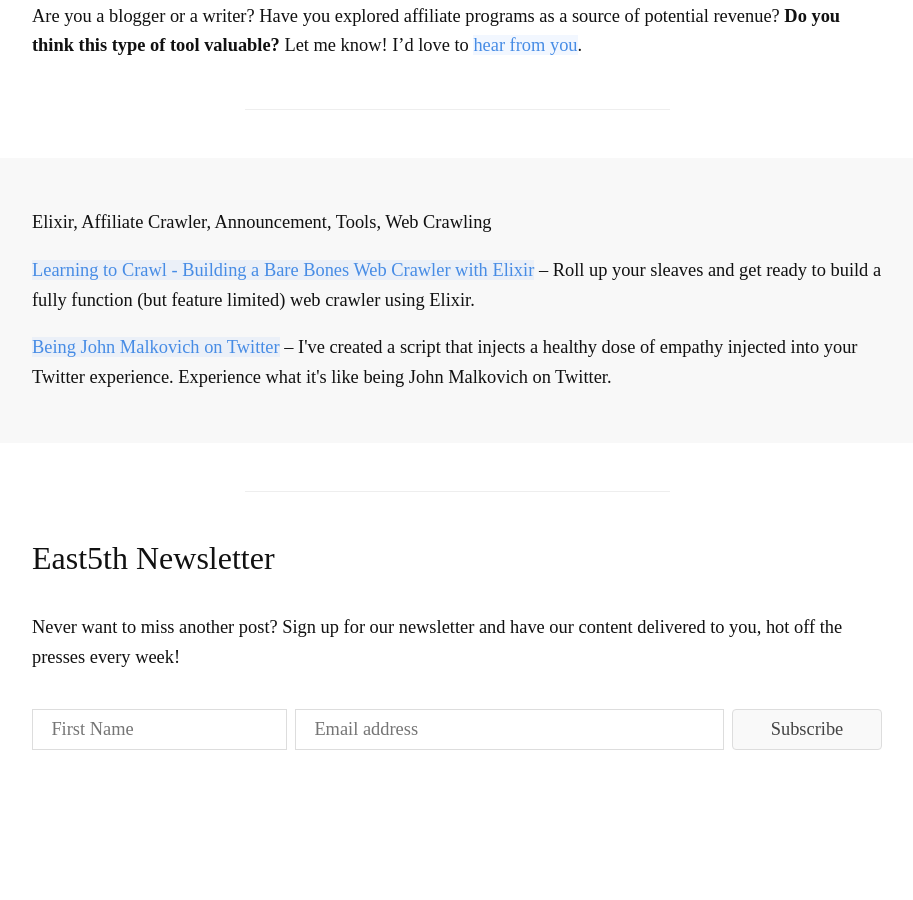
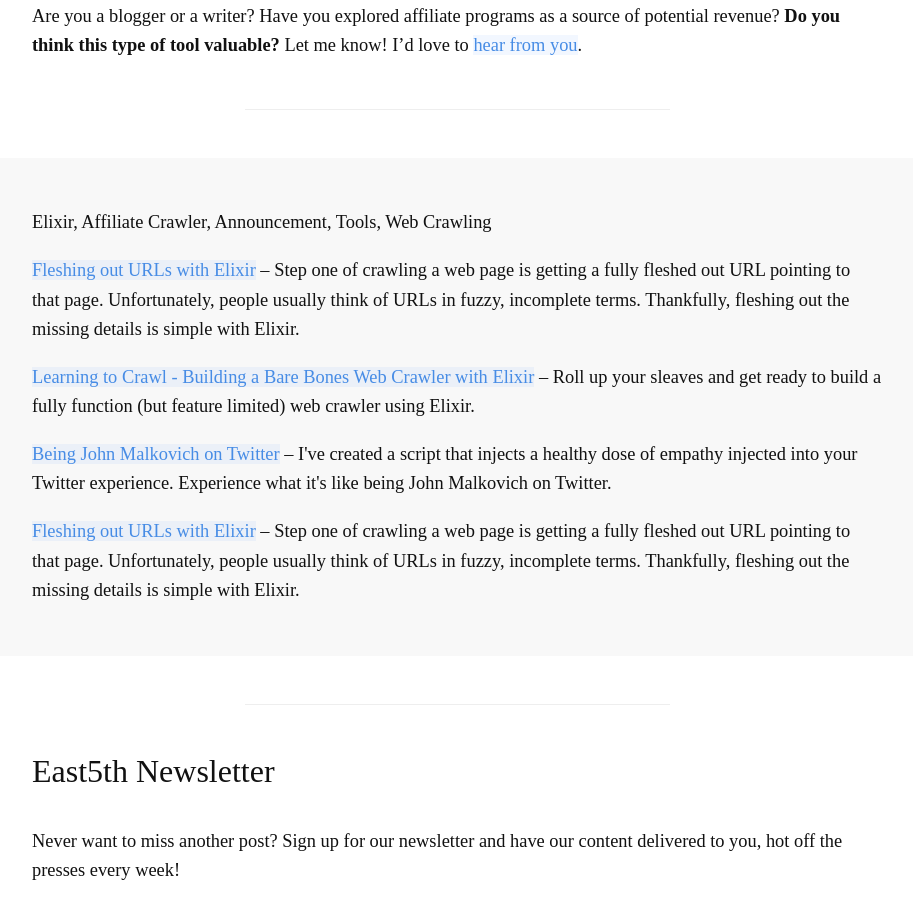
Before and after one commit to pcorey/pcorey.github.io, a Jekyll site: the page built from _posts/2017-11-20-crawling-for-cash-with-affiliate-crawler.markdown, in a window 1280 px wide and 900 px high, scrolled down 1487 px. Shown: the whole window, without its empty margins (183-1096 px from the left). Built offline with Jekyll 4.4.1, drawn with Linux system fonts in a browser that asks for light colours; nearby versions of some CDN libraries; comment, search, counter and statistics services are not loaded; some of the changed lines change nothing that is shown.

Commit message:
Fleshing out URLs

```diff
--- a/_posts/2017-10-09-learning-to-crawl-building-a-bare-bones-web-crawler-with-elixir.markdown
+++ b/_posts/2017-10-09-learning-to-crawl-building-a-bare-bones-web-crawler-with-elixir.markdown
@@ -5,7 +5,7 @@
 author: "Pete Corey"
 date:   2017-10-09
 tags: ["Elixir", "Web Crawling", "Affiliate Crawler"]
-related: ["/blog/2017/11/20/crawling-for-cash-with-affiliate-crawler/"]
+related: ["/blog/2017/11/20/crawling-for-cash-with-affiliate-crawler/",  "/blog/2017/11/20/fleshing-out-urls-with-elixir/"]
 ---
 
 I’ve been cooking up a side project recently that involves crawling through a domain, searching for links to specific websites.
--- a/_posts/2017-11-20-crawling-for-cash-with-affiliate-crawler.markdown
+++ b/_posts/2017-11-20-crawling-for-cash-with-affiliate-crawler.markdown
@@ -5,7 +5,7 @@
 author: "Pete Corey"
 date:   2017-11-20
 tags: ["Elixir", "Affiliate Crawler", "Announcement", "Tools", "Web Crawling"]
-related: ["/blog/2017/10/09/learning-to-crawl-building-a-bare-bones-web-crawler-with-elixir/"]
+related: ["/blog/2017/10/09/learning-to-crawl-building-a-bare-bones-web-crawler-with-elixir/", "/blog/2017/11/20/fleshing-out-urls-with-elixir/"]
 ---
 
 Several weeks ago, I released a monster of an article titled [Learning to Crawl - Building a Bare Bones Web Crawler with Elixir](http://www.east5th.co/blog/2017/10/09/learning-to-crawl-building-a-bare-bones-web-crawler-with-elixir/). I mentioned early on in that post that I was working on a small side-project that involved web crawling.
--- /dev/null
+++ b/_posts/2017-12-04-fleshing-out-urls-with-elixir.markdown
@@ -0,0 +1,112 @@
+---
+layout: post
+title:  "Fleshing out URLs with Elixir"
+description: "Step one of crawling a web page is getting a fully fleshed out URL pointing to that page. Unfortunately, people usually think of URLs in fuzzy, incomplete terms. Thankfully, fleshing out the missing details is simple with Elixir."
+author: "Pete Corey"
+date:   2017-11-20
+tags: ["Elixir", "Affiliate Crawler", "Web Crawling"]
+related: ["/blog/2017/10/09/learning-to-crawl-building-a-bare-bones-web-crawler-with-elixir/", "/blog/2017/11/20/crawling-for-cash-with-affiliate-crawler/"]
+---
+
+My most recent side project, [Affiliate Crawler](https://www.affiliatecrawler.com/), is a web crawler designed to find links in your written content that can be turned into affiliate links.
+
+If you’re curious, be sure to [read more about the how, what, and why behind Affiliate Crawler](/blog/2017/11/20/crawling-for-cash-with-affiliate-crawler/).
+
+Affiliate Crawler works by being given a starting URL that points to your content. It crawls that page, looking for external links that can potentially be monetized, and internal links to crawl further.
+
+Unfortunately, [the Elixir-based crawler that powers Affiliate Crawler](http://www.east5th.co/blog/2017/10/09/learning-to-crawl-building-a-bare-bones-web-crawler-with-elixir/) only works correctly when given fully qualified URLs, such as `http://www.east5th.co/`{:.language-url}. Partial URLs, like `www.east5th.co`{:.language-url} result in parsing errors and a general “failure to crawl”.
+
+This is unfortunate because most people deal exclusively in partially formed URLs. You tell people to go to `google.com`{:.language-url}, not `http://www.google.com/`{:.language-url}. This seems to be especially true when prompted for URLs online.
+
+What we need is a way to infer fully fleshed out URLs from user-provided partial URLs, just like we naturally would in conversation.
+
+Thankfully, this is ridiculously easy thanks to Elixir’s `URI`{:.language-elixir} module, pattern matching, and the awesome power of recursion!
+
+## The Parts of a Parsed URL
+
+Elixir’s [`URI.parse/1`{:.language-elixir} function](https://hexdocs.pm/elixir/URI.html#parse/1) accepts a `uri`{:.language-elixir} string as an argument and returns a `URI`{:.language-elixir} struct that holds the component pieces that make up that `uri`{:.language-elixir}.
+
+For example, parsing `"http://www.east5th.co/"`{:.language-elixir} returns the following data:
+
+<pre class='language-elixir'><code class='language-elixir'>
+%URI{authority: "www.east5th.co", fragment: nil, host: "www.east5th.co",
+ path: "/", port: 80, query: nil, scheme: "http", userinfo: nil}
+</code></pre>
+
+`URI.parse/1`{:.language-elixir} only works on fully fleshed out URLs. Attempting to parse a partially specified `uri`{:.language-elixir} string, like `"east5th.co"`{:.language-elixir}, returns a mostly empty struct:
+
+<pre class='language-elixir'><code class='language-elixir'>
+%URI{authority: nil, fragment: nil, host: nil, path: "east5th.co", port: nil,
+ query: nil, scheme: nil, userinfo: nil}
+</code></pre>
+
+The major pieces of missing information needed to properly parse this `uri`{:.language-elixir} are the `path`{:.language-elixir}, and the `scheme`{:.language-elixir}. Given those two pieces of information, everything else can be inferred by `URI.parse/1`{:.language-elixir}.
+
+Thankfully, we can come up with some fairly reasonable defaults for both `path`{:.language-elixir} and `scheme`{:.language-elixir}. If no path is provided, as in a `uri`{:.language-elixir} like `"http://www.east5th.co"`{:.language-elixir}, we could assume a default of `"/"`{:.language-elixir}. If no `scheme`{:.language-elixir} is specified, like in `"www.east5th.co/`{:.language-elixir}, we could assume a default of `http`{:.language-elixir}.
+
+But how do we know when and where to add these default values to our `uri`{:.language-elixir} string?
+
+Always prepending `"http://"`{:.language-elixir} and appending `"/"`{:.language-elixir} leads to obvious problems in most cases. Using a regex-based check sounds fragile and error-prone.
+
+There has to be some other way.
+
+## Pattern Matching and Recursion
+
+In turns out that [pattern matching](http://elixir-lang.github.io/getting-started/pattern-matching.html#pattern-matching-1) makes it incredibly easy to know wether we need to provide a default `path`{:.language-elixir} or `scheme`{:.language-elixir}. After our first pass through `URI.parse/1`{:.language-elixir}, we can look for `nil`{:.language-elixir} values in either `path`{:.language-elixir} or `scheme`{:.language-elixir}:
+
+<pre class='language-elixir'><code class='language-elixir'>
+case URI.parse(uri) do
+  %URI{scheme: nil} ->
+    # Needs default scheme
+  %URI{path: nil} ->
+    # Needs default path
+  %URI{} ->
+    # Successfully parsed
+end
+</code></pre>
+
+But pattern matching alone doesn’t give us our solution…
+
+But what if `uri`{:.language-elixir} needs both a `scheme`{:.language-elixir} and `path`{:.language-elixir}, as in the case of `"www.east5th.co"`{:.language-elixir}? And wouldn’t we still need to re-parse the newly fleshed out `uri`{:.language-elixir} to populate the inferred fields in the `URI`{:.language-elixir} struct like `port`{:.language-elixir}, and `authority`{:.language-elixir}?
+
+Thankfully, wrapping our `URI.parse/1`{:.language-elixir} call in a function and calling that function recursively elegantly solves both problems:
+
+<pre class='language-elixir'><code class='language-elixir'>
+defp parse(uri) do
+  case URI.parse(uri) do
+    %URI{scheme: nil} ->
+      parse("http://#{url}")
+    %URI{path: nil} ->
+      parse("#{url}/")
+    parsed ->
+      parsed
+  end
+end
+</code></pre>
+
+We define a function called `parse`{:.language-elixir} and within that function we parse the provided `uri`{:.language-elixir} string with a call to `URI.parse/1`{:.language-elixir}.
+
+If `URI.parse/1`{:.language-elixir} returns a `URI`{:.language-elixir} struct without a `scheme`{:.language-elixir}, we recursively call `parse`{:.language-elixir} with `"http://"`{:.language-elixir} prepended to the current `uri`{:.language-elixir}.
+
+Similarly, if `URI.parse/1`{:.language-elixir} returns a `URI`{:.language-elixir} struct without a `path`{:.language-elixir}, we recursively call `parse`{:.language-elixir} with `"/"`{:.language-elixir} appended to the current `uri`{:.language-elixir} string.
+
+Otherwise, we return the parsed `URI`{:.language-elixir} struct generated from our fully-qualified URL.
+
+----
+
+Depending on your personal preference, we could even write our `parse/1`{:.language-elixir} function with our pattern matching spread across multiple function heads:
+
+<pre class='language-elixir'><code class='language-elixir'>
+def parse(uri) when is_binary(uri), do: parse(URI.parse(uri))
+def parse(uri = %URI{scheme: nil}), do: parse("http://#{to_string(uri)}")
+def parse(uri = %URI{path: nil}),   do: parse("#{to_string(uri)}/")
+def parse(uri),                     do: uri
+</code></pre>
+
+Pattern matching and recursion, regardless of your preferred style, can lead to some truly beautiful code.
+
+## Final Thoughts
+
+I’m continually amazed by the tools offered by the Elixir programming language straight out of the box. Pattern matching, a recursion-first philosophy, and even the incredibly useful `URI`{:.language-elixir} module are examples of techniques and features that make your day-to-day development life easier when working this this language.
+
+If you want to see how I used these tools to build fully-qualified URLs from partial user input, [check out the Affiliate Crawler source code on Github](https://github.com/pcorey/affiliate_crawler/blob/master/lib/affiliate_crawler/crawler.ex#L19-L28), and check it out in action at [Affiliate Crawler](https://www.affiliatecrawler.com/).
```
